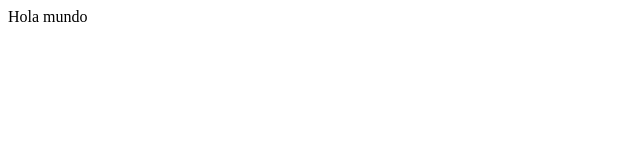
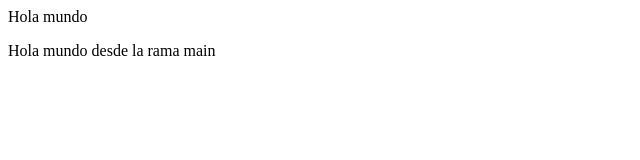
Before and after one commit to eimolina/DemoTorogoz, a plain HTML site: page index.html in a window 1280 px wide. Shown: the whole page, without its empty margins (0-640 px from the left). Drawn offline with Linux system fonts and the light colour scheme.

Commit message:
se agrego un cambio al archivo index.html desde la rama main

```diff
--- a/index.html
+++ b/index.html
@@ -4,6 +4,7 @@
 
 <body>
     <p>Hola mundo</p>
+    <p>Hola mundo desde la rama main</p>
 </body>
 
 </html>
```
